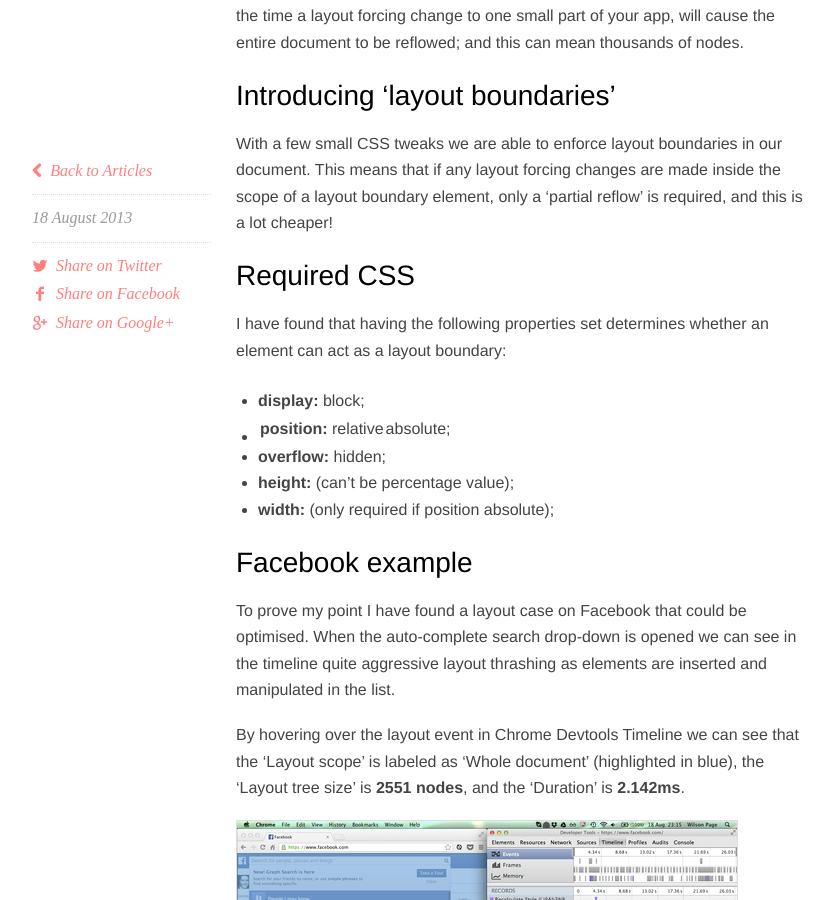
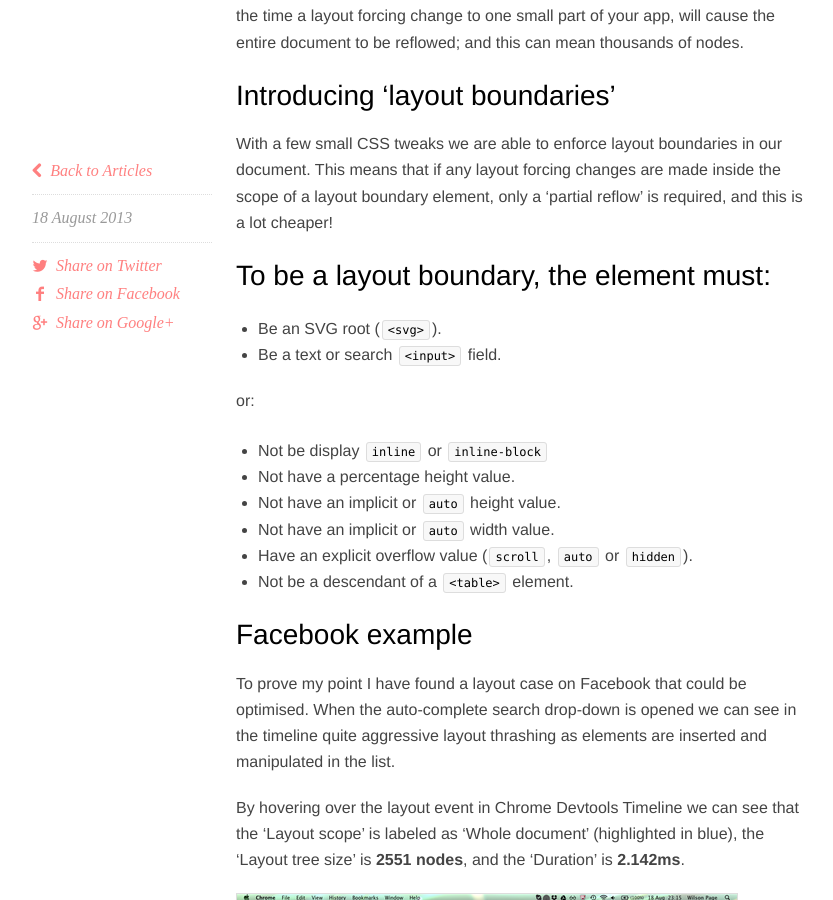
Before and after one commit to wilsonpage/blog, a Jekyll site: the page built from _posts/2013-08-18-introducing-layout-boundaries.markdown, in a window 1280 px wide and 900 px high, scrolled down 825 px. Shown: the whole window, without its empty margins (120-953 px from the left). Built offline with Jekyll 4.4.1, drawn with Linux system fonts in a browser that asks for light colours; Markdown is read by kramdown in place of the engine named in the settings; comment, search, counter and statistics services are not loaded.

Commit message:
Correct layout boundary requirements

```diff
--- a/_posts/2013-08-18-introducing-layout-boundaries.markdown
+++ b/_posts/2013-08-18-introducing-layout-boundaries.markdown
@@ -15,15 +15,19 @@ As considerate front-end developers, it is our job to keep layouts to minimum to
 
 With a few small CSS tweaks we are able to enforce layout boundaries in our document. This means that if any layout forcing changes are made inside the scope of a layout boundary element, only a 'partial reflow' is required, and this is a lot cheaper!
 
-### Required CSS
+### To be a layout boundary, the element must:
 
-I have found that having the following properties set determines whether an element can act as a layout boundary:
+* Be an SVG root (`<svg>`).
+* Be a text or search `<input>` field.
 
-- **display:** block;
-- **position:** relative | absolute;
-- **overflow:** hidden;
-- **height:** (can't be percentage value);
-- **width:** (only required if position absolute);
+or:
+
+* Not be display `inline` or `inline-block`
+* Not have a percentage height value.
+* Not have an implicit or `auto` height value.
+* Not have an implicit or `auto` width value.
+* Have an explicit overflow value (`scroll`, `auto` or `hidden`).
+* Not be a descendant of a `<table>` element.
 
 ### Facebook example
 
```
